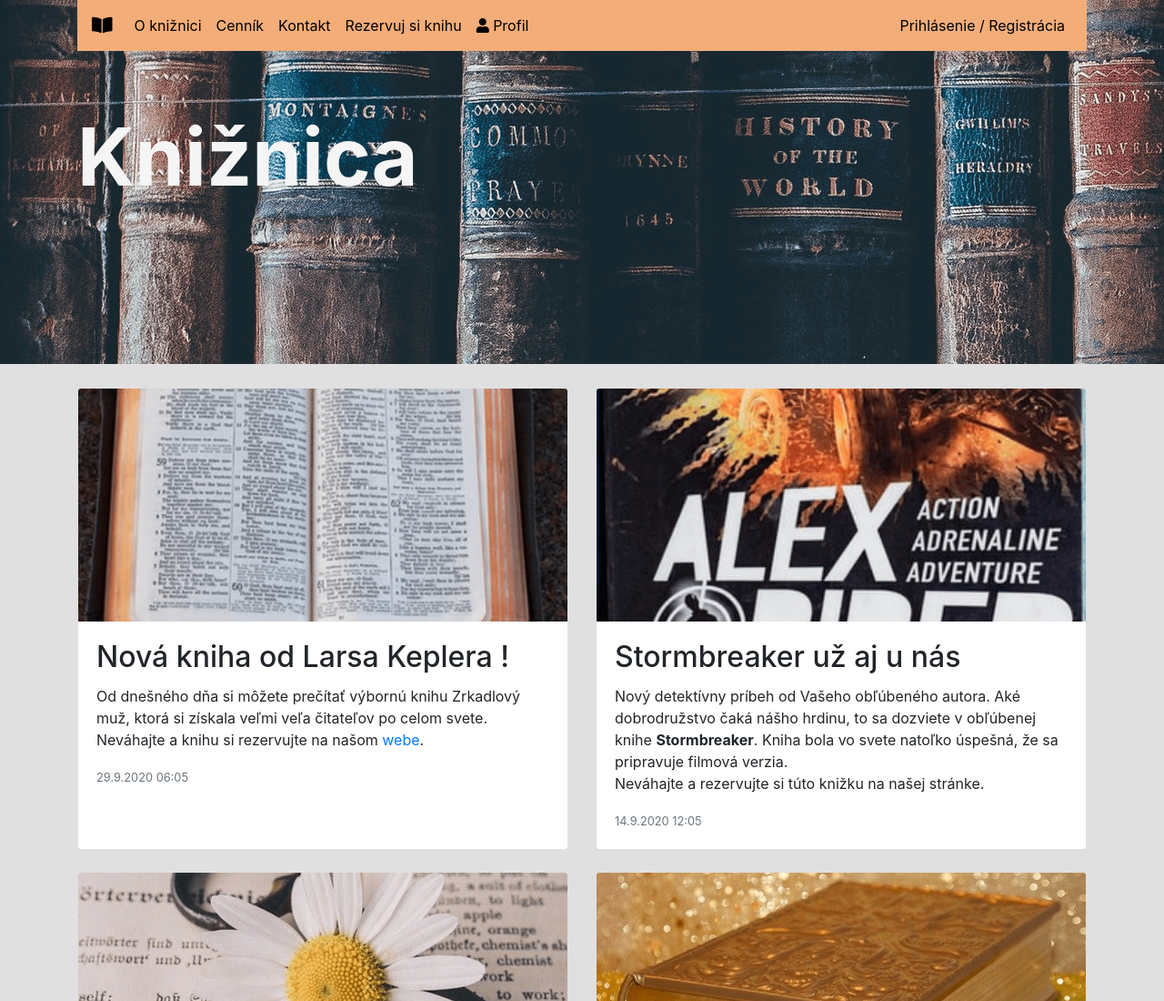
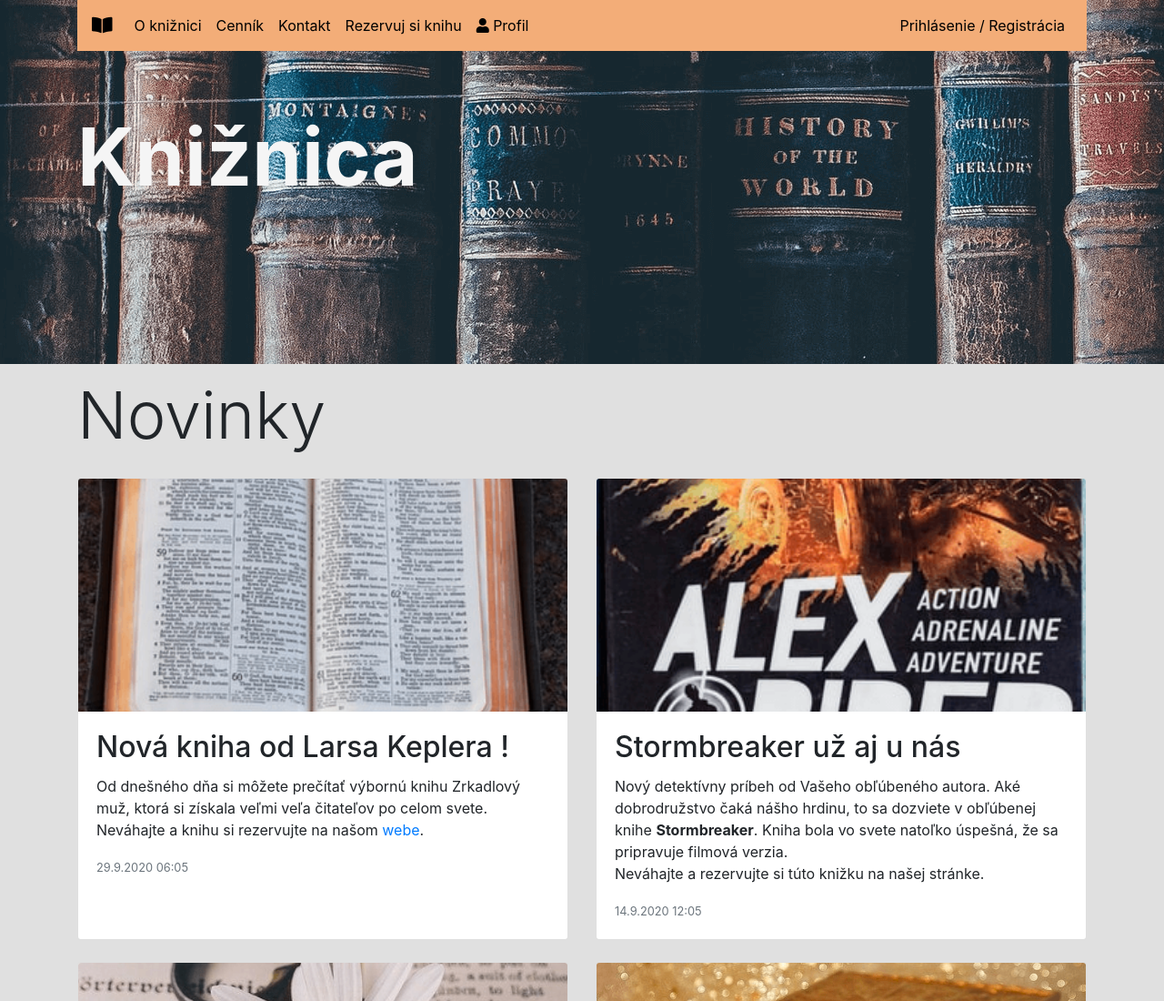
Before and after one commit to michalkovacik2/semestralna-praca-VAII, a plain HTML site: page main_page.html in a window 1280 px wide. Shown: the top 1100 px of the page at 91% size. Drawn offline with nearby package versions, Linux system fonts and the light colour scheme.

Commit message:
Pridany nadpis novinky.

```diff
--- a/css/main_page.css
+++ b/css/main_page.css
@@ -44,6 +44,10 @@ body {
     object-fit: cover;
 }
 
+#novinky {
+    margin-top: 1vw;
+}
+
 @media (min-width: 576px) {
     .card-columns {
         column-count: 2;
--- a/main_page.html
+++ b/main_page.html
@@ -27,7 +27,7 @@
                     <a href="#" class="nav-item nav-link">Cenník</a>
                     <a href="#" class="nav-item nav-link">Kontakt</a>
                     <a href="#" class="nav-item nav-link">Rezervuj si knihu</a>
-                    <a href="#" class="nav-item nav-link"> <i class="fas fa-user"></i> Profil </a>
+                    <a href="profil_page.html" class="nav-item nav-link"> <i class="fas fa-user"></i> Profil </a>
                 </div>
                 <div class="navbar-nav ml-auto">
                     <a href="login_page.html" class="nav-item nav-link">Prihlásenie / Registrácia</a>
@@ -41,6 +41,10 @@
             <h1 class="display-2 bannerText">Knižnica</h1>
         </div>
     </div>
+</div>
+
+<div class="container">
+    <h1 class="display-3" id="novinky"> Novinky </h1>
 </div>
 
 <div class="container infoCards">
```
